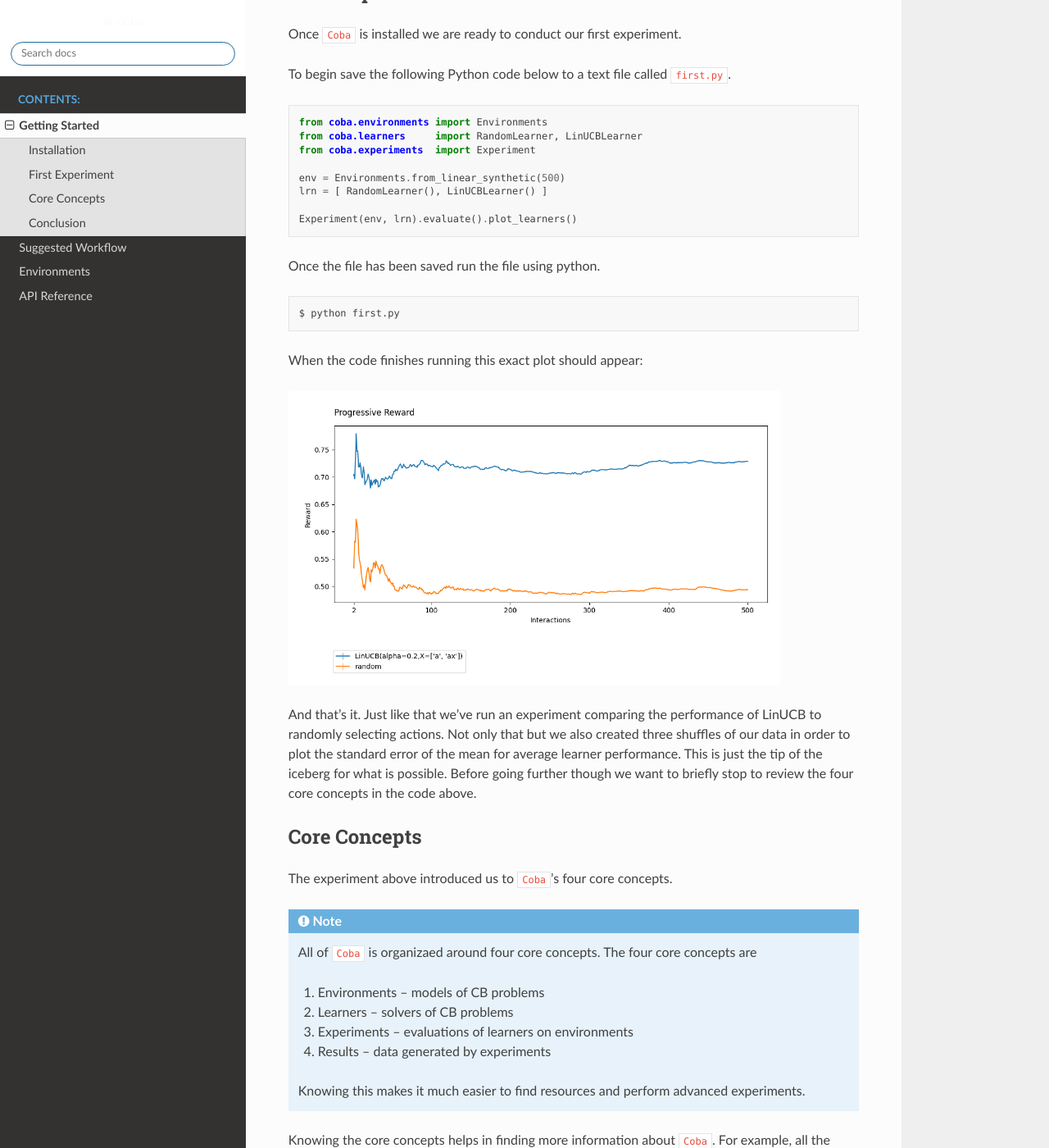
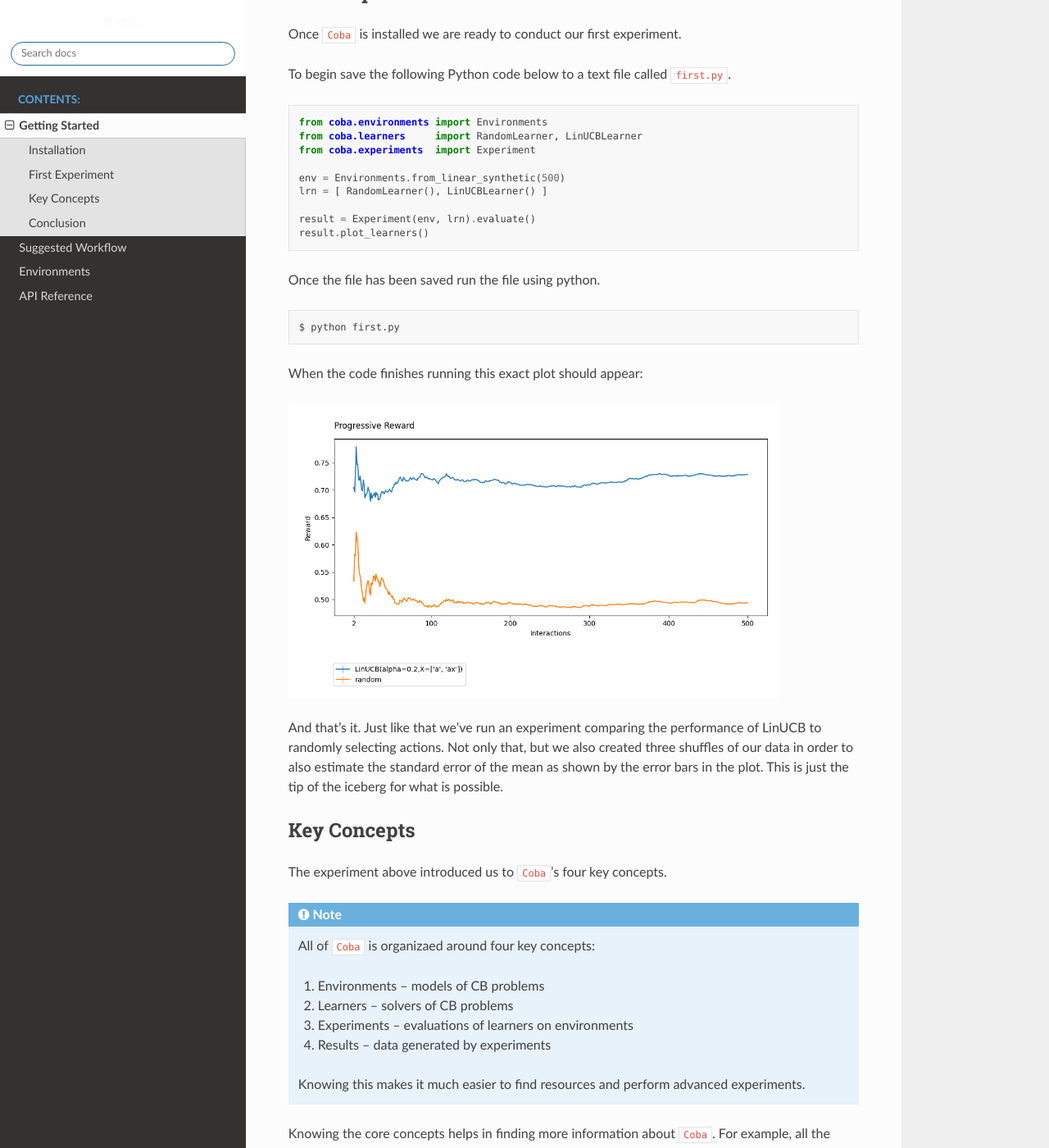
Before and after one commit to VowpalWabbit/coba, a Sphinx documentation site: the page built from docs/source/getting_started.rst, in a window 1280 px wide and 1400 px high, scrolled down 545 px. Shown: the whole window at 82% size. Built offline with Sphinx 7.4.7 and the Read the Docs theme 2.0.0, drawn with Linux system fonts in a browser that asks for light colours; the version number could not be read and is left out.

Commit message:
Some documentation improvements.

```diff
--- a/docs/source/getting_started.rst
+++ b/docs/source/getting_started.rst
@@ -36,7 +36,8 @@ To begin save the following Python code below to a text file called ``first.py``
     env = Environments.from_linear_synthetic(500)
     lrn = [ RandomLearner(), LinUCBLearner() ]
 
-    Experiment(env, lrn).evaluate().plot_learners()
+    result = Experiment(env, lrn).evaluate()
+    result.plot_learners()
 
 
 Once the file has been saved run the file using python.
@@ -52,19 +53,17 @@ When the code finishes running this exact plot should appear:
   :alt: First experiment plot
 
 And that's it. Just like that we've run an experiment comparing the performance
-of LinUCB to randomly selecting actions. Not only that but we also created three
-shuffles of our data in order to plot the standard error of the mean for average learner
-performance. This is just the tip of the iceberg for what is possible. Before going
-further though we want to briefly stop to review the four core concepts in the code above.
+of LinUCB to randomly selecting actions. Not only that, but we also created three
+shuffles of our data in order to also estimate the standard error of the mean as shown by
+the error bars in the plot. This is just the tip of the iceberg for what is possible.
 
-
-Core Concepts
+Key Concepts
 ~~~~~~~~~~~~~
 
-The experiment above introduced us to ``Coba``'s four core concepts.
+The experiment above introduced us to ``Coba``'s four key concepts.
 
 .. note::
-    All of ``Coba`` is organizaed around four core concepts. The four core concepts are
+    All of ``Coba`` is organizaed around four key concepts:
 
     1. Environments -- models of CB problems
     2. Learners -- solvers of CB problems
```
